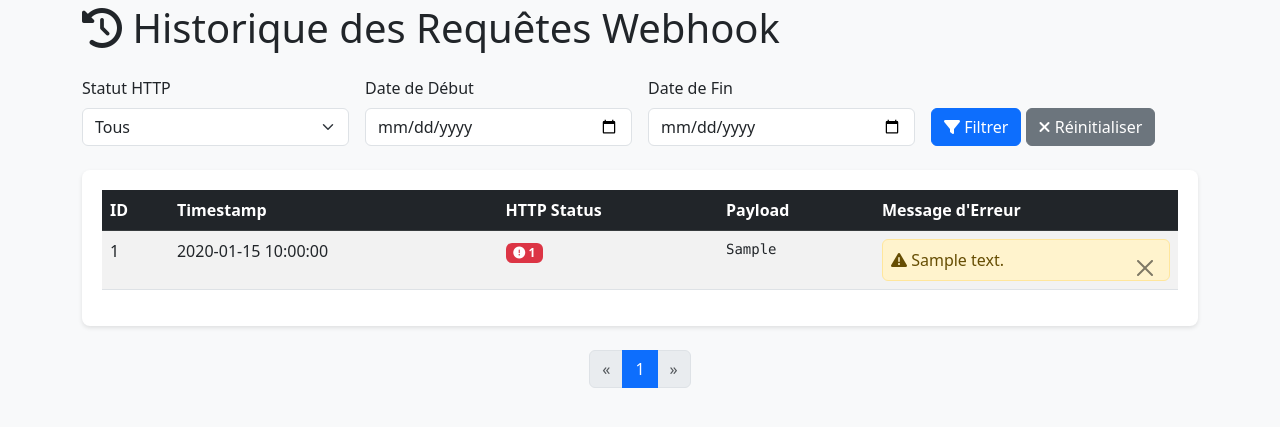
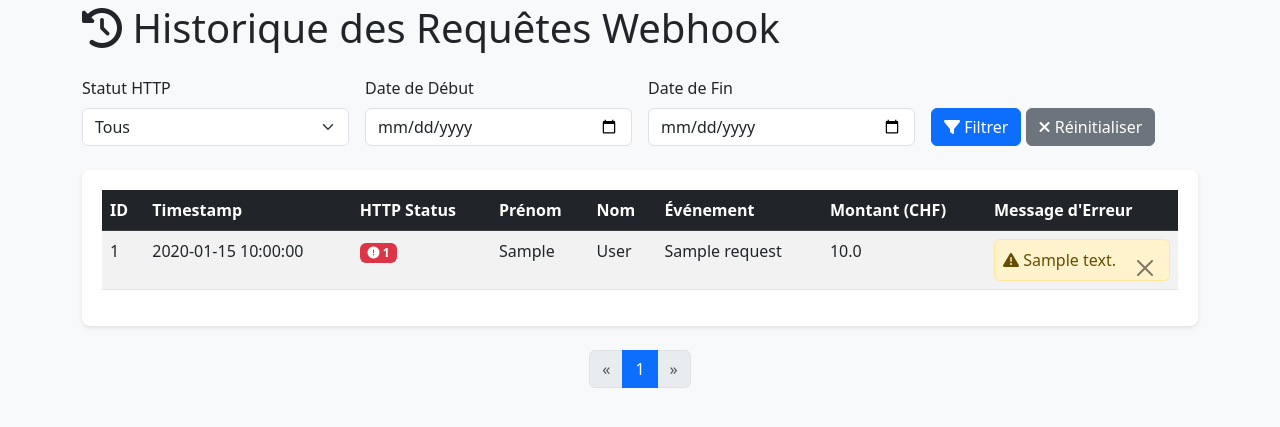
Before and after one commit to DIDIx13/petzi_webhook, a FastAPI app: page /history in a window 1280 px wide. Shown: the part 56-483 px from the top of the page. Run offline with FastAPI, Linux system fonts and the light colour scheme; tables that the repository leaves empty hold one stand-in row (values such as "Sample post").

Commit message:
format buyer details for a neater ui

```diff
--- a/app/main.py
+++ b/app/main.py
@@ -128,11 +128,24 @@ async def receive_webhook(
     db.commit()
     db.refresh(ticket)
 
-    # Enregistrer la requête avec un statut 200
+    # Extraire les champs spécifiques pour WebhookRequest
+    try:
+        buyer_first_name = buyer_data["firstName"]
+        buyer_last_name = buyer_data["lastName"]
+        event_name = ticket_data["event"]
+        price_amount = float(ticket_data["price"]["amount"])
+    except KeyError:
+        buyer_first_name = buyer_last_name = event_name = price_amount = None
+
+    # Enregistrer la requête avec un statut 200 et les champs spécifiques
     webhook_request = models.WebhookRequest(
         payload=body_str,
         http_status=200,
-        error_message=None
+        error_message=None,
+        buyer_first_name=buyer_first_name,
+        buyer_last_name=buyer_last_name,
+        event_name=event_name,
+        price_amount=price_amount
     )
     db.add(webhook_request)
     db.commit()
--- a/app/models.py
+++ b/app/models.py
@@ -35,5 +35,10 @@ class WebhookRequest(Base):
     http_status = Column(Integer, nullable=False)
     error_message = Column(Text, nullable=True)
 
+    buyer_first_name = Column(String(50), nullable=True)
+    buyer_last_name = Column(String(50), nullable=True)
+    event_name = Column(String(100), nullable=True)
+    price_amount = Column(Float, nullable=True)
+
     def __repr__(self):
         return f'<WebhookRequest {self.id} - Status {self.http_status}>'
--- a/app/templates/history.html
+++ b/app/templates/history.html
@@ -17,12 +17,6 @@
             padding: 20px;
             border-radius: 8px;
             box-shadow: 0 2px 4px rgba(0,0,0,0.1);
-        }
-        pre {
-            white-space: pre-wrap; /* Permet de s'adapter à la largeur de la cellule */
-            word-wrap: break-word;
-            max-width: 300px;
-            overflow-wrap: break-word;
         }
         tr.clickable-row {
             cursor: pointer;
@@ -90,7 +84,10 @@
                         <th>ID</th>
                         <th>Timestamp</th>
                         <th>HTTP Status</th>
-                        <th>Payload</th>
+                        <th>Prénom</th>
+                        <th>Nom</th>
+                        <th>Événement</th>
+                        <th>Montant (CHF)</th>
                         <th>Message d'Erreur</th>
                     </tr>
                 </thead>
@@ -114,7 +111,10 @@
                                 </span>
                             {% endif %}
                         </td>
-                        <td><pre>{{ request.payload }}</pre></td>
+                        <td>{{ request.buyer_first_name or "N/A" }}</td>
+                        <td>{{ request.buyer_last_name or "N/A" }}</td>
+                        <td>{{ request.event_name or "N/A" }}</td>
+                        <td>{{ request.price_amount or "N/A" }}</td>
                         <td>
                             {% if request.error_message %}
                                 <div class="alert alert-warning alert-dismissible fade show p-2 m-0" role="alert">
```
Also changed, not shown: app/schemas.py (+5 -2 lines), app/templates/detail.html (+12 -0 lines).
